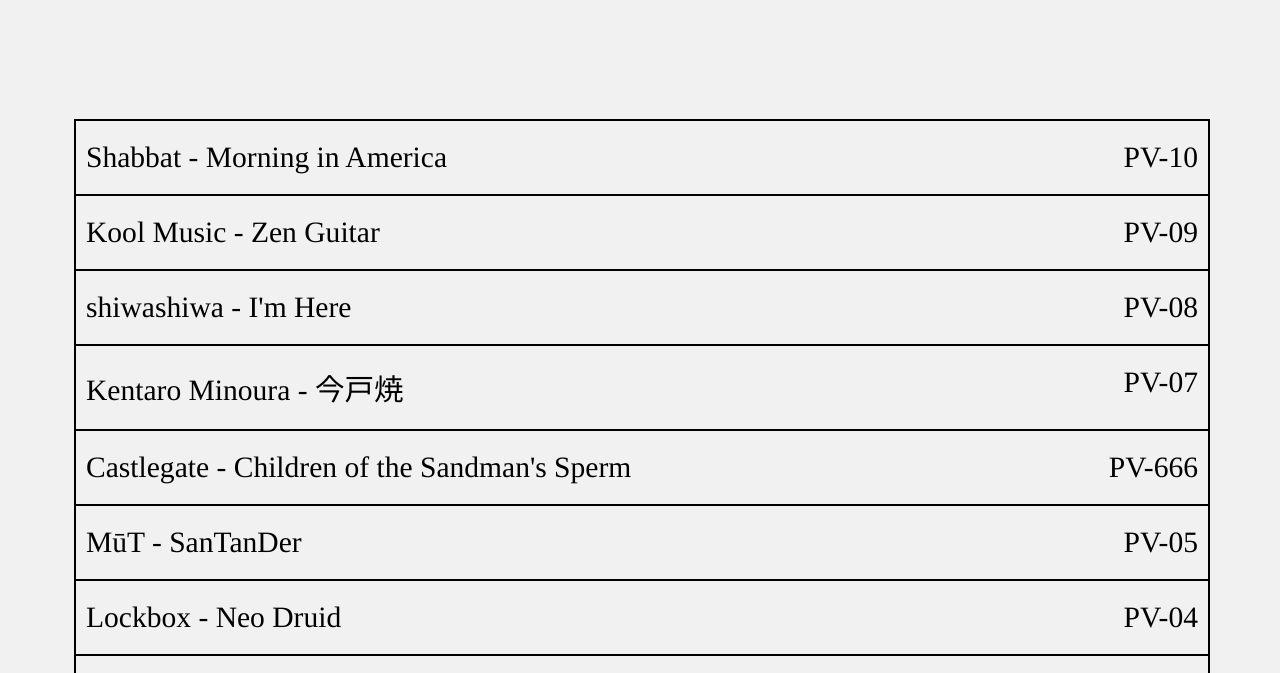
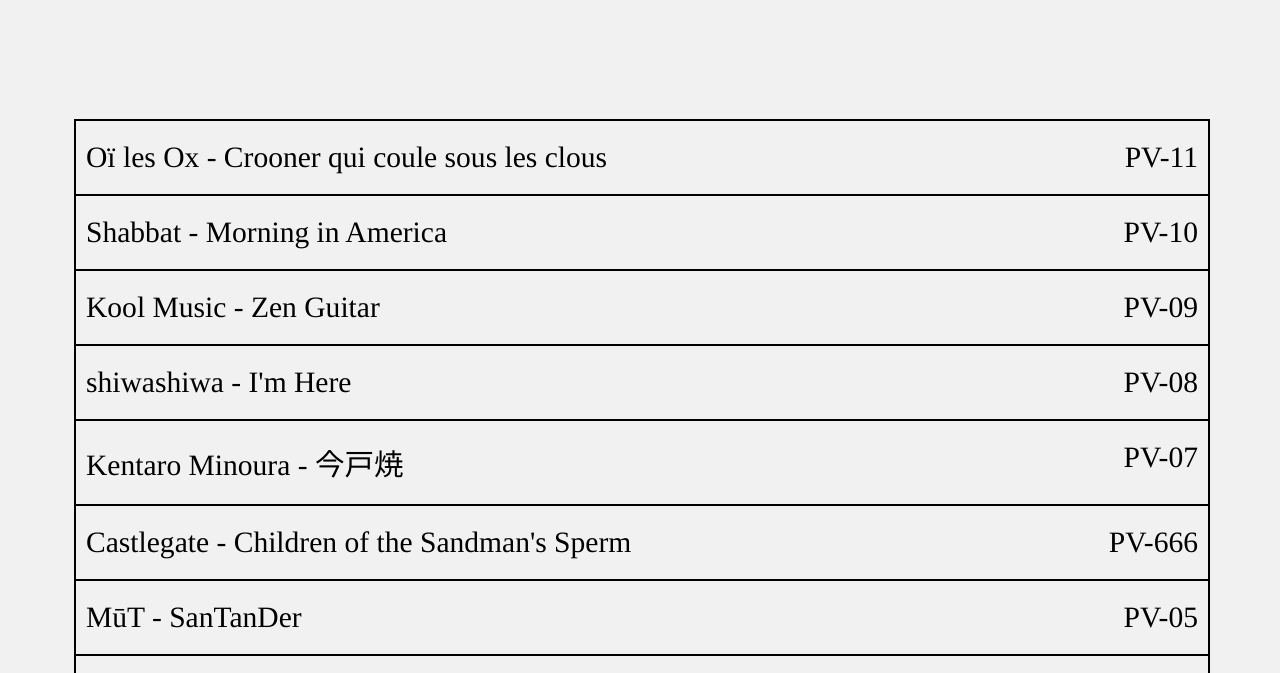
Before and after one commit to marcelsletten/primordial-void.com, a plain HTML site: page releases.html in a window 1280 px wide. Shown: the part 94-767 px from the top of the page. Drawn offline with Linux system fonts and the light colour scheme.

Commit message:
Update releases.html

```diff
--- a/releases.html
+++ b/releases.html
@@ -209,6 +209,8 @@
     <div class="stuff">
         <table style="width:100%">
           <tr>
+		  <td><a href="/releases/oï-les-ox-crooner-qui-coule-sous-les-clous">Oï les Ox - Crooner qui coule sous les clous
+              <div class="catno">PV-11</div></a></td>
 		  <td><a href="/releases/shabbat-morning-in-america">Shabbat - Morning in America
               <div class="catno">PV-10</div></a></td>
 		  <td><a href="/releases/kool-music-zen-guitar">Kool Music - Zen Guitar
```
